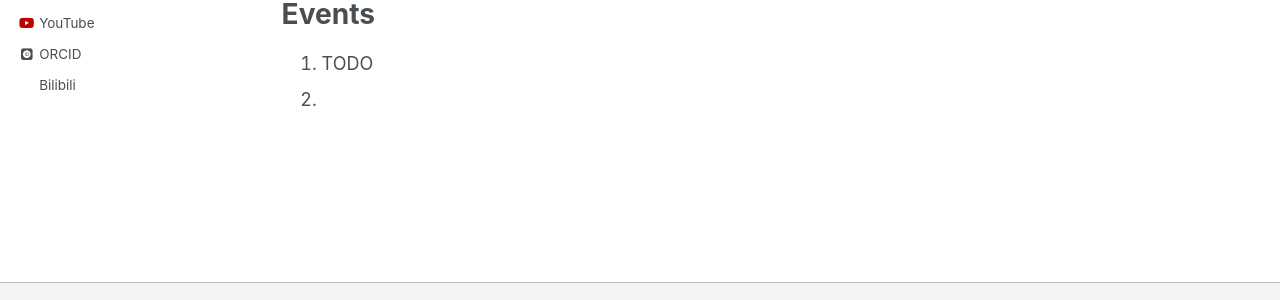
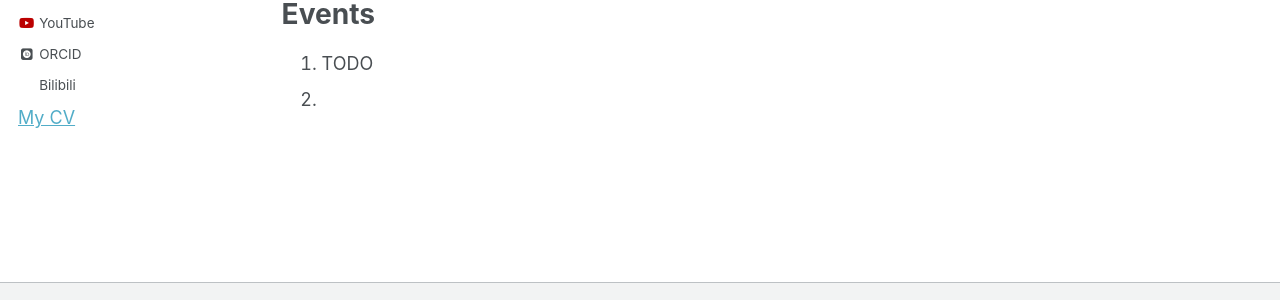
Before and after one commit to ifanma/ifanma.github.io, a Jekyll site: the page built from _pages/about.md, in a window 1280 px wide. Shown: the part 462-762 px from the top of the page. Built offline with Jekyll 4.4.1, drawn with Linux system fonts in a browser that asks for light colours; some web fonts are replaced.

Commit message:
Update author-profile.html

```diff
--- a/_includes/author-profile.html
+++ b/_includes/author-profile.html
@@ -123,4 +123,10 @@
       {% endif %}
     </ul>
   </div>
+
+  <div>
+    <link>
+    <a href="https://ifanma.github.io/files/CV.pdf">My CV</a>
+  </div>
+
 </div>
```
